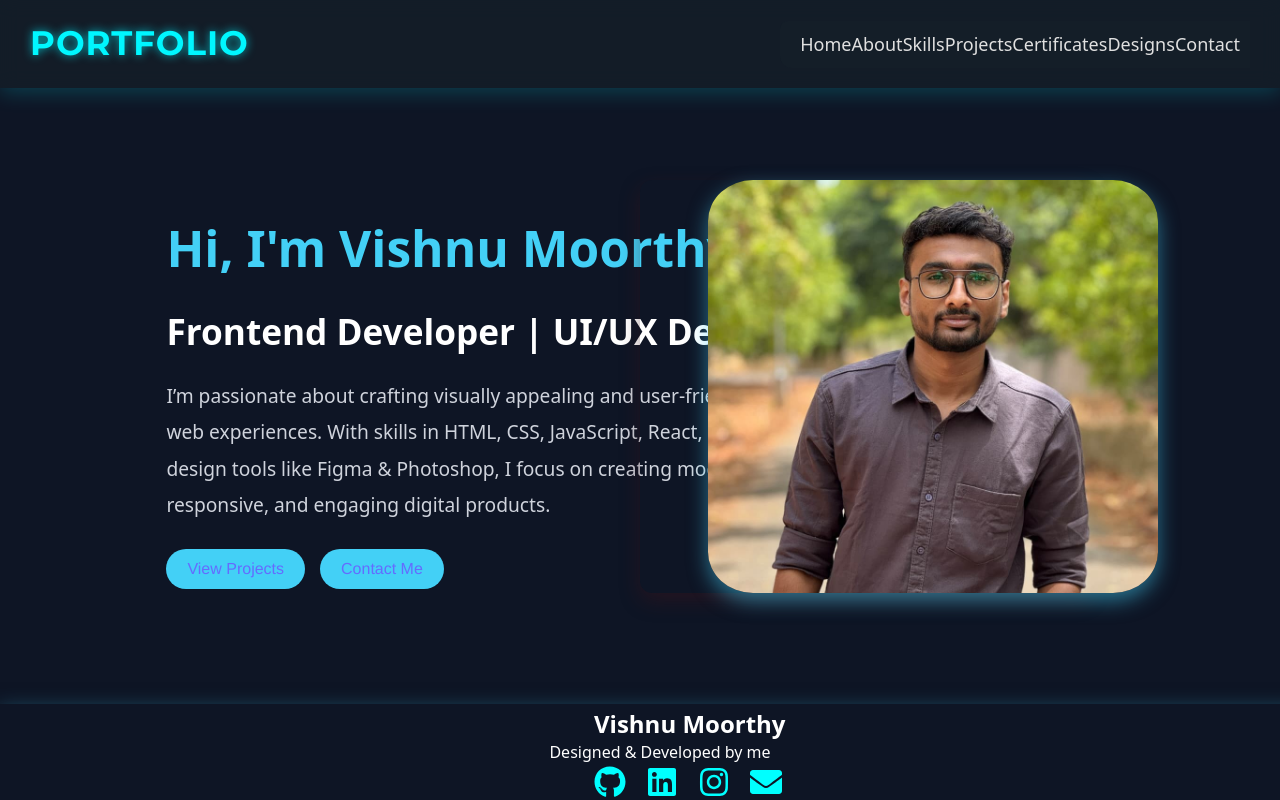
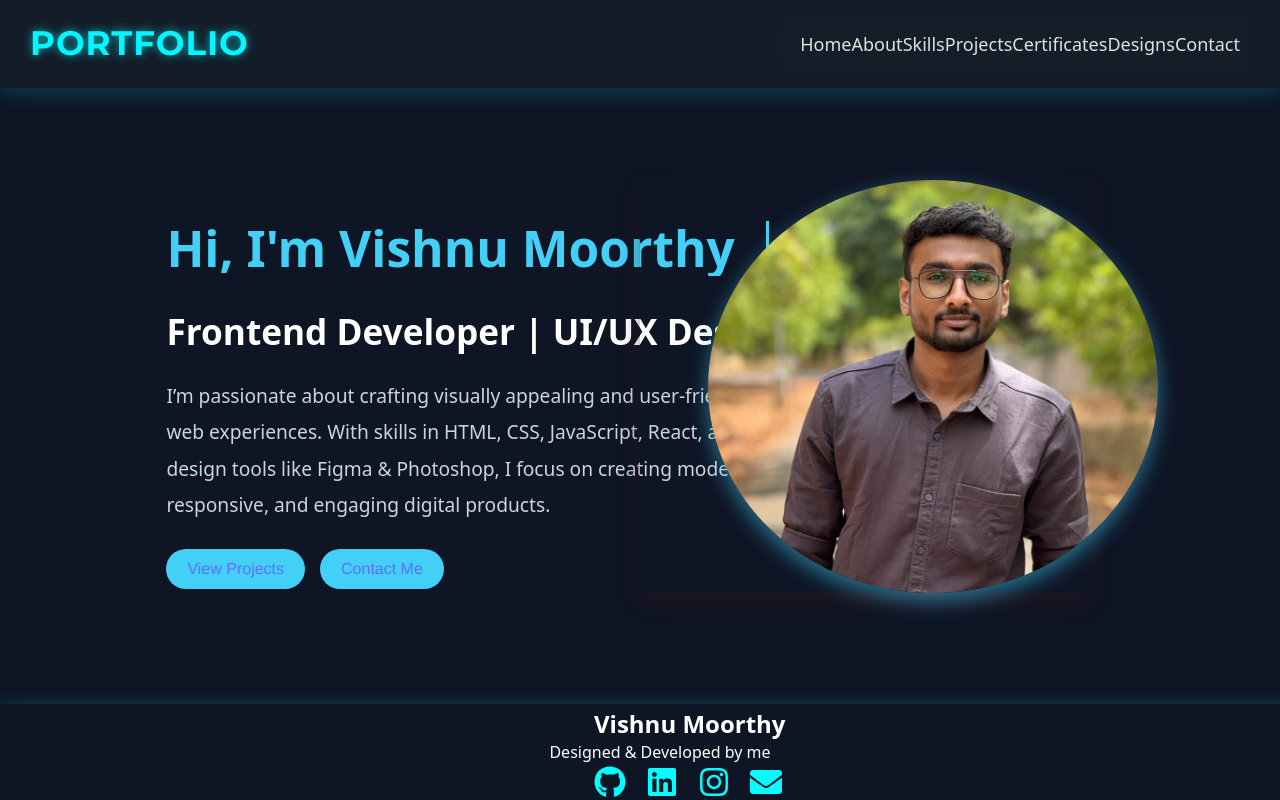
Before and after one commit to vishnu-1603/vishnuportfolio2, a React (Vite) app: page / in a window 1280 px wide. Built offline with nearby package versions, Linux system fonts and the light colour scheme.

Commit message:
Update Home.css

```diff
--- a/src/components/Home/Home.css
+++ b/src/components/Home/Home.css
@@ -113,9 +113,6 @@
   justify-content: center;
    transition: transform 0.3s ease-in-out;
    animation: fadeDown 1s ease-in-out;
-
-
-  border-radius: 12px;
   box-shadow: 0 8px 20px rgba(67, 20, 26, 0.4);
   position: absolute;
   left:50%;
@@ -131,7 +128,7 @@
 .home-image img {
 
   width: 450px;
-  border-radius: 10%;
+  border-radius: 50%;
   box-shadow: 0 8px 20px rgba(67, 208, 246, 0.5);
   max-width: 100%;
   height: auto;
```
